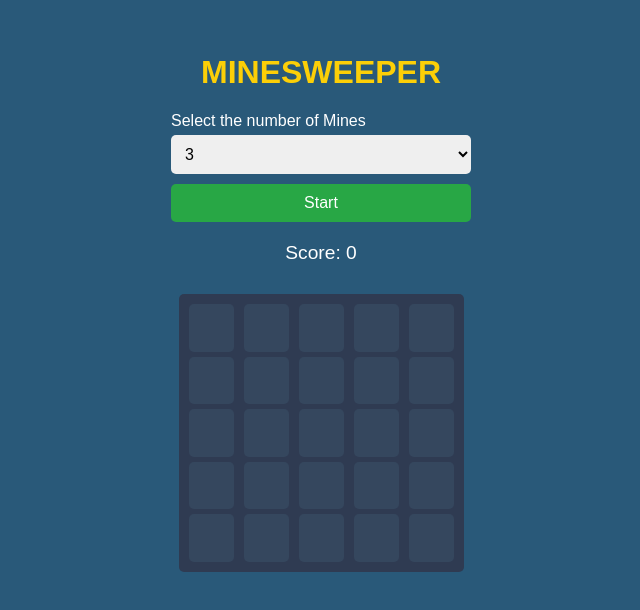
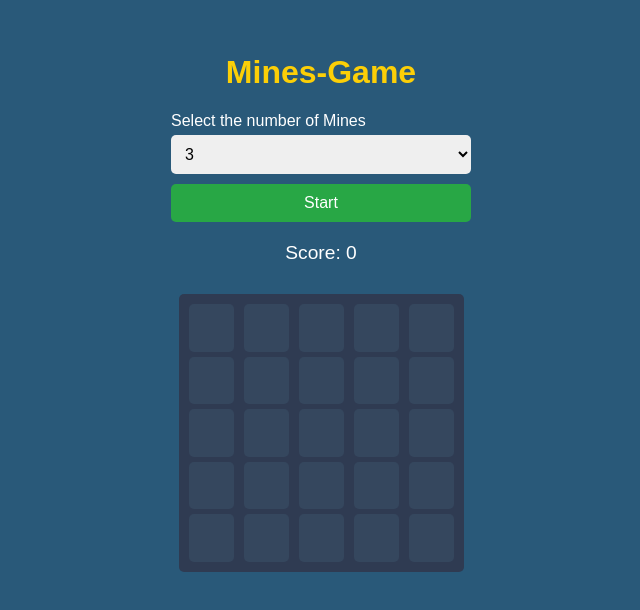
Before and after one commit to sandeep5647/Mines-Game, a plain HTML site: page index.html in a window 1280 px wide. Shown: the part 106-716 px from the top of the page, without its empty margins (319-959 px from the left). Drawn offline with Linux system fonts and the light colour scheme.

Commit message:
title changed

```diff
--- a/index.html
+++ b/index.html
@@ -3,12 +3,12 @@
 <head>
     <meta charset="UTF-8">
     <meta name="viewport" content="width=device-width, initial-scale=1.0">
-    <title>Minesweeper</title>
+    <title>Mines-Game</title>
     <link rel="stylesheet" href="index.css">
 </head>
 <body>
     <div id="controls">
-        <h1>MINESWEEPER</h1>
+        <h1>Mines-Game</h1>
         <label for="mineCount">Select the number of Mines</label>
         <select id="mineCount">
             <option value="1">1</option>
```
Also changed, not shown: 1 other file.
